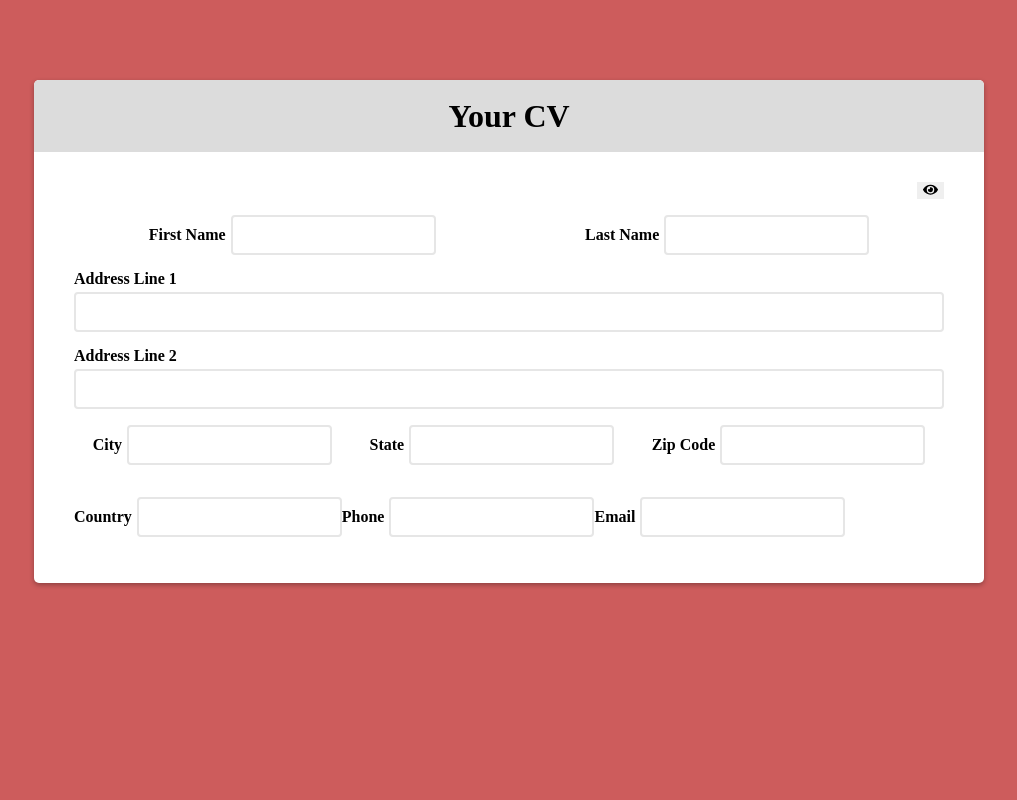
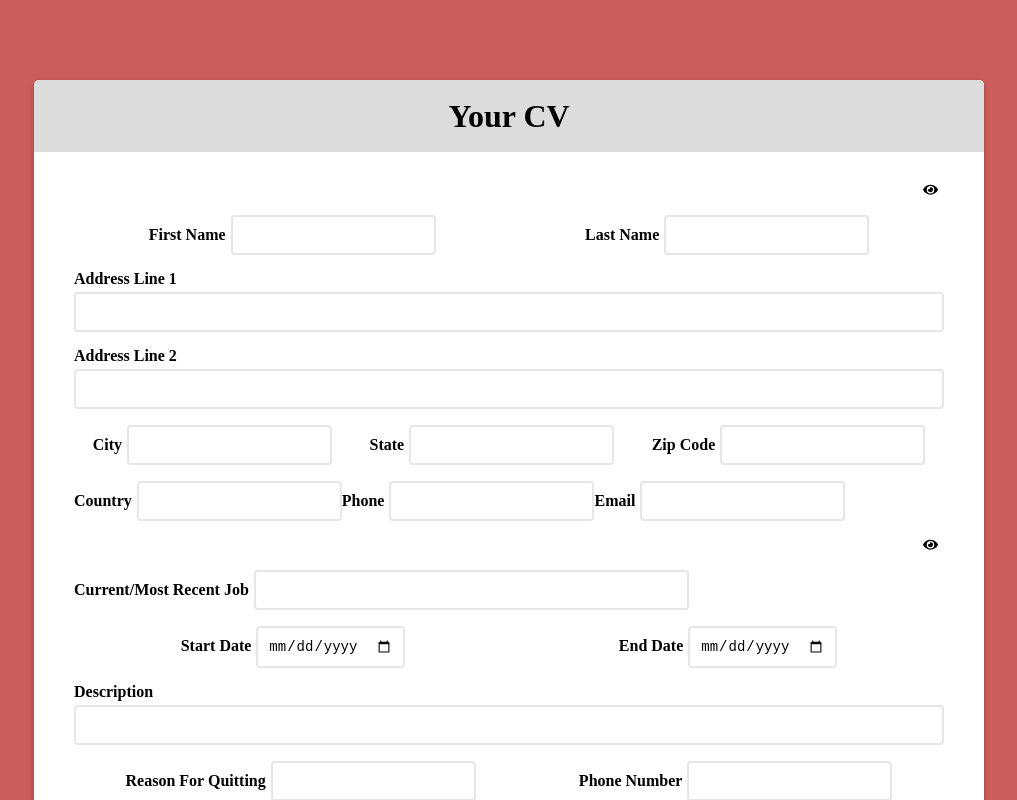
Before and after one commit to Lucas-ODonnell/cv-project, a React (Create React App) app: page / in a window 1280 px wide. Shown: the whole page, without its empty margins (131-1148 px from the left). Built offline with nearby package versions, Linux system fonts and the light colour scheme.

Commit message:
added current job work history to form

```diff
--- a/src/App.css
+++ b/src/App.css
@@ -56,6 +56,10 @@ body {
 	margin: 0;
 }
 
+input {
+	margin-bottom: 16px;
+}
+
 .container {
 	position: fixed;
 	top: 10%;
@@ -101,18 +105,18 @@ body {
 	font-size: 14px;
 }
 
-.general-border {
+.border {
 	display: flex;
 	justify-content: flex-end;
 }
 
-.general-border button {
+.border button {
 	border: none;
-	background-color: none;
+	background-color: white;
 	cursor: pointer;
 }
 
-.general-border button:hover {
+.border button:hover {
 	color: red;
 }
 
--- a/src/App.jsx
+++ b/src/App.jsx
@@ -1,6 +1,7 @@
 import './App.css';
 import React, { useState } from 'react';
 import General from "./components/general/General.jsx";
+import WorkHistory from "./components/workHistory/WorkHistory.jsx";
 import { FontAwesomeIcon } from '@fortawesome/react-fontawesome';
 import { library } from '@fortawesome/fontawesome-svg-core';
 import { fas } from '@fortawesome/free-solid-svg-icons';
@@ -8,10 +9,16 @@ library.add(fas)
 
 const App = () => {
 	const [isClicked, setIsClicked] = useState(false);
+	const [isClickedCareer, setIsClickedCareer] = useState(false);
 
 	const toggleVisibilityIcon = (e) => {
 		e.preventDefault();
 		setIsClicked(prev => !prev);
+	}
+
+	const toggleVisibilityIconCareer = (e) => {
+		e.preventDefault();
+		setIsClickedCareer(prev => !prev);
 	}
 
 	const toggleGeneralVisibility = (e) => {
@@ -25,24 +32,40 @@ const App = () => {
 		}
 	}
 
+	const toggleCareerVisibility = (e) => {
+		e.preventDefault();
+		toggleVisibilityIconCareer(e);
+		const careerForm = document.querySelector('[data-work-history]');
+		if (careerForm.classList.contains('hidden')) {
+			careerForm.classList.remove('hidden');
+
+		} else {
+			careerForm.classList.add('hidden');
+		}
+	}
+
 	return (
 		<div className="container">
 			<div className="cv-header">
 				<h2>Your CV</h2>
 			</div>
 			<form className="cv-form">
-				<div className="general-border" >
+				<div className="border" >
 					<button onClick={toggleGeneralVisibility} >
 						<FontAwesomeIcon icon={isClicked ? "eye-slash" : "eye"} />
 					</button>
 				</div>
 				<br />
 				<General />
+				<div className="border" >
+					<button onClick={toggleCareerVisibility} >
+						<FontAwesomeIcon icon={isClickedCareer ? "eye-slash" : "eye"} />
+					</button>
+				</div>
+				<br />
+				<WorkHistory />
 			</form>
 		</div>
 	)
 }
-
-
-
 export default App;
--- a/src/components/general/main.css
+++ b/src/components/general/main.css
@@ -2,7 +2,6 @@
 	display: flex;
 	justify-content: space-around;
 	align-items: center;
-	margin-bottom: 16px;
 }
 
 .address {
@@ -10,13 +9,8 @@
 	flex-direction: column;
 }
 
-.address input {
-	margin-bottom: 16px;
-}
-
 .city-row {
 	display: flex;
 	justify-content: space-around;
 	align-items: center;
-	margin-bottom: 16px;
 }
--- /dev/null
+++ b/src/components/workHistory/Job.jsx
@@ -0,0 +1,33 @@
+import React from 'react';
+const Job = () => {
+	return (
+		<div className="career-history">
+			<div className="date-row">
+				<div>
+					<label htmlFor="start-date">Start Date</label>
+					<input type="date" id="start-date"/>
+				</div>
+				<div>
+					<label htmlFor="end-date">End Date</label>
+					<input type="date" id="end-date"/>
+				</div>
+			</div>
+			<div className="description">
+				<label htmlFor="description">Description</label>
+				<input type="text" id="description"/>
+			</div>
+			<div className="career-bottom">
+				<div>
+				<label htmlFor="quit">Reason For Quitting</label>
+				<input type="text" id="quit" />
+				</div>
+				<div>
+				<label htmlFor="job-phone">Phone Number</label>
+				<input type="tel" id="job-phone" />
+				</div>
+			</div>
+		</div>
+	)
+}
+
+export default Job;
--- /dev/null
+++ b/src/components/workHistory/WorkHistory.jsx
@@ -0,0 +1,18 @@
+import React from "react";
+import Job from "./Job.jsx";
+import "./main.css";
+const WorkHistory = () => {
+	return (
+		<div data-work-history className="work-history">
+			<div className="current-job">
+				<div className="current-job-header">
+					<label htmlFor="current-job">Current/Most Recent Job</label>
+					<input type="text" id="current-job" />
+				</div>
+				<Job />
+			</div>
+		</div>
+	)
+}
+
+export default WorkHistory;
--- /dev/null
+++ b/src/components/workHistory/main.css
@@ -0,0 +1,19 @@
+.current-job-header input {
+	width: 50%;
+}
+
+.date-row {
+	display: flex;
+	align-items: center;
+	justify-content: space-around;
+}
+
+.description input {
+	width: 100%;
+}
+
+.career-bottom {
+	display: flex;
+	align-items: center;
+	justify-content: space-around;
+}
```
